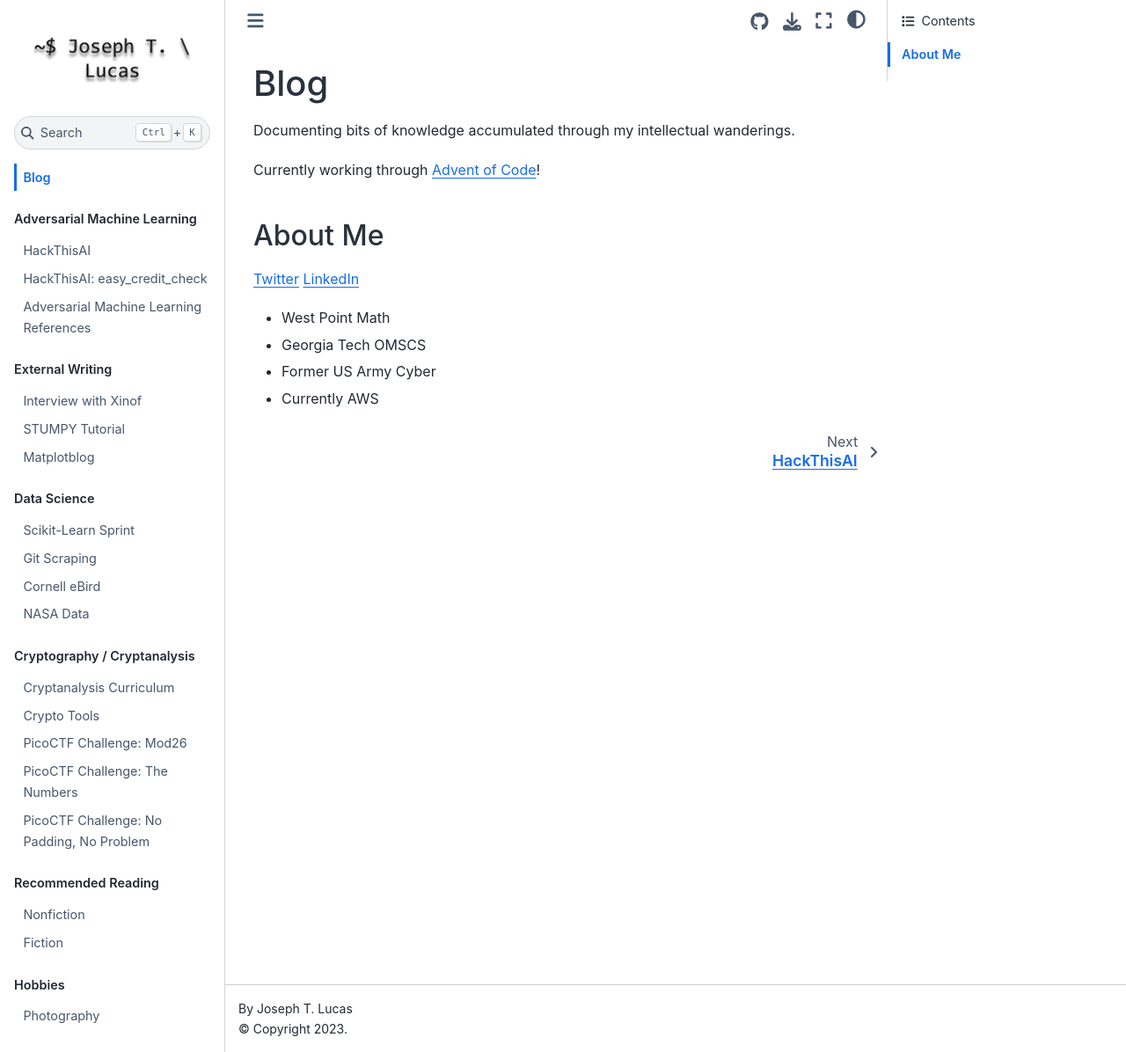
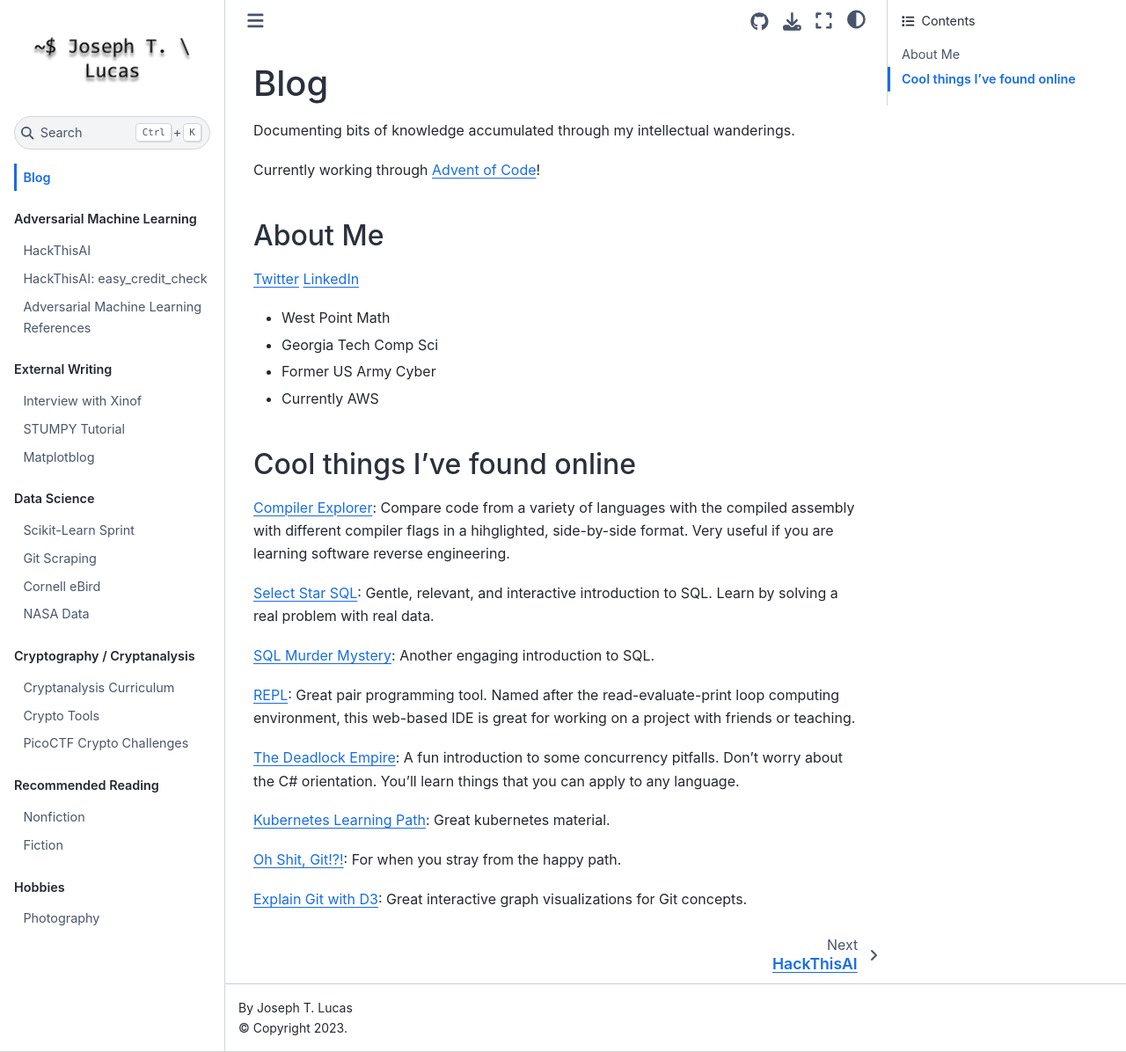
Before and after one commit to JosephTLucas/blog, a Jupyter Book: the page built from intro.md, in a window 1280 px wide and 1196 px high. Shown: the whole window at 88% size. Built offline with Jupyter Book 1.0.4 settings and Sphinx 7.4.7 and the Sphinx Book theme 1.1.4, drawn with Linux system fonts in a browser that asks for light colours.

Commit message:
consolidate picoctf

```diff
--- a/_toc.yml
+++ b/_toc.yml
@@ -24,9 +24,7 @@ parts:
     chapters:
     - file: content/cryptanalysis
     - file: content/crypto_tools
-    - file: content/mod26
-    - file: content/the_numbers
-    - file: content/no_padding_no_problem
+    - file: content/picoctf_crypto
   - caption: Recommended Reading
     chapters:
     - file: content/nonfiction
--- a/intro.md
+++ b/intro.md
@@ -11,6 +11,24 @@ Currently working through [Advent of Code](https://adventofcode.com/)!
 
 
 - West Point Math
-- Georgia Tech OMSCS
+- Georgia Tech Comp Sci
 - Former US Army Cyber
 - Currently AWS
+
+## Cool things I've found online
+
+[Compiler Explorer](https://godbolt.org/):  Compare code from a variety of languages with the compiled assembly with different compiler flags in a hihglighted, side-by-side format.  Very useful if you are learning software reverse engineering.
+
+[Select Star SQL](https://selectstarsql.com/):  Gentle, relevant, and interactive introduction to SQL.  Learn by solving a real problem with real data.
+
+[SQL Murder Mystery](https://mystery.knightlab.com/): Another engaging introduction to SQL.
+
+[REPL](https://repl.it/):  Great pair programming tool.  Named after the read-evaluate-print loop computing environment, this web-based IDE is great for working on a project with friends or teaching.
+
+[The Deadlock Empire](https://deadlockempire.github.io/):  A fun introduction to some concurrency pitfalls.  Don't worry about the C# orientation.  You'll learn things that you can apply to any language.
+
+[Kubernetes Learning Path](https://azure.microsoft.com/en-us/resources/kubernetes-learning-path/):  Great kubernetes material.
+
+[Oh Shit, Git!?!](https://ohshitgit.com/):  For when you stray from the happy path.
+
+[Explain Git with D3](https://onlywei.github.io/explain-git-with-d3/): Great interactive graph visualizations for Git concepts.
```
Also changed, not shown: content/crypto_tools.ipynb, content/mod26.ipynb (deleted), content/no_padding_no_problem.ipynb (deleted), content/picoctf_crypto.ipynb (added), content/the_numbers.ipynb (deleted).
